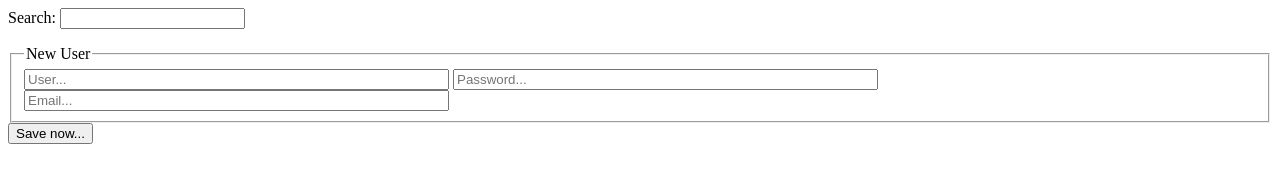
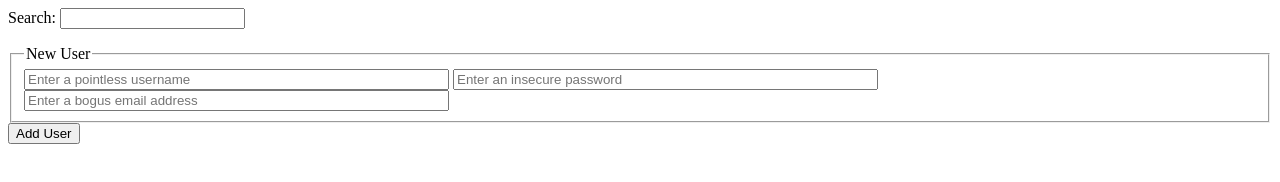
Before and after one commit to jamsyoung/angular-mongo-examples, a website: page app/index.html in a window 1280 px wide. Drawn offline with nearby package versions, Linux system fonts and the light colour scheme; files that its build step writes are made by us from their sources.

Commit message:
trivial changes

```diff
--- a/app/app-controller.js
+++ b/app/app-controller.js
@@ -1,6 +1,5 @@
 /* globals angular */
 /* exported myApp, UserListController */
-
 'use strict';
 
 var myApp = angular.module('myApp', []);
--- a/app/index.html
+++ b/app/index.html
@@ -10,6 +10,9 @@
 Search: <input ng-model="user"/>
 <div>
     <ul class="users">
+        <!-- the </li> is intentionally left off.        -->
+        <!-- I will write a blog post about it one day.  -->
+        <!-- Not that it matters at all in this example. -->
         <li ng-repeat="user in users | filter: user">{{ user.name }}
     </ul>
 </div>
@@ -18,12 +21,12 @@ Search: <input ng-model="user"/>
     <fieldset>
         <legend>New User</legend>
         <div>
-            <input type="text" placeholder="User..." ng-model="username" size="50" required/>
-            <input type="text" placeholder="Password..." ng-model="password" size="50" required/>
-            <input type="text" placeholder="Email..." ng-model="email" size="50" required/>
+            <input type="text" placeholder="Enter a pointless username" ng-model="username" size="50" required/>
+            <input type="text" placeholder="Enter an insecure password" ng-model="password" size="50" required/>
+            <input type="text" placeholder="Enter a bogus email address" ng-model="email" size="50" required/>
         </div>
     </fieldset>
-    <button type="submit">Save now...</button>
+    <button type="submit">Add User</button>
 </form>
 
 <script src="scripts/angular/angular.min.js"></script>
```
